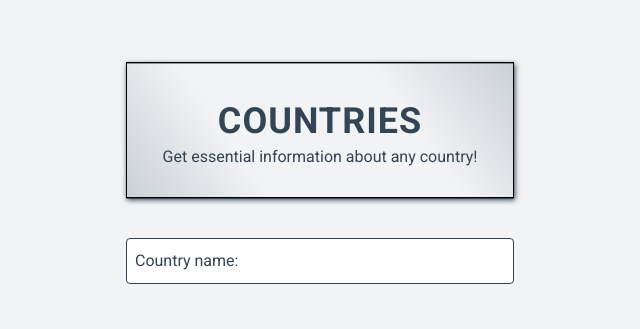
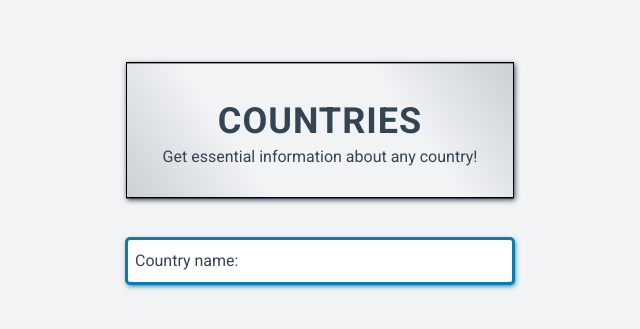
Before and after one commit to klusaktomasz/countries, a Vue app: page / in a window 1280 px wide. Shown: the part 227-556 px from the top of the page, without its empty margins (320-960 px from the left). Built offline with nearby package versions, Linux system fonts and the light colour scheme; the HTML template or start-up script is replaced by a standard one.

Commit message:
Refactor LabeledInput (input inherit atts after component)

```diff
--- a/src/components/CountryForm.vue
+++ b/src/components/CountryForm.vue
@@ -1,6 +1,10 @@
 <template>
   <form class="form" @submit.prevent="">
     <LabeledInput
+      type="text"
+      spellcheck="false"
+      autocomplete="off"
+      autofocus
       class="form__input"
       v-model="countryName"
       id="country-name"
--- a/src/components/LabeledInput.vue
+++ b/src/components/LabeledInput.vue
@@ -7,15 +7,12 @@
     }"
   >
     <slot></slot>
-    <input type="text"
+    <input class="labeled-input__input"
+           v-bind="$attrs"
+           :value="value"
            :id="id"
-           spellcheck="false"
-           autocomplete="off"
-           class="labeled-input__input"
            @focus="isFocused = true"
            @blur="isFocused = false"
-
-           :value="value"
            @input="$emit('input', $event.target.value)"
     >
   </label>
@@ -24,6 +21,7 @@
 <script>
 export default {
   name: 'LabeledInput',
+  inheritAttrs: false,
   props: {
     id: {
       type: String,
```
